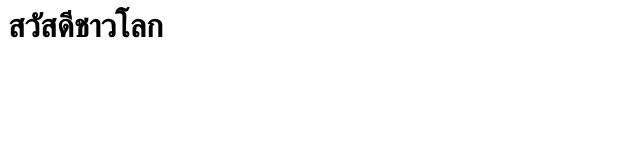
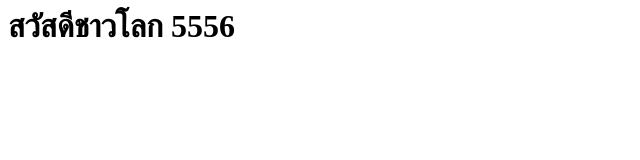
Before and after one commit to nok6868/testweb, a plain HTML site: page index.html in a window 1280 px wide. Shown: the whole page, without its empty margins (0-640 px from the left). Drawn offline with Linux system fonts and the light colour scheme.

Commit message:
Update index.html

```diff
--- a/index.html
+++ b/index.html
@@ -3,6 +3,6 @@
     <title>ทดสอบเว็บ</title>
   </head>
   <body>
-  <h1> สวัสดีชาวโลก </h1>
+  <h1> สวัสดีชาวโลก 5556 </h1>
   </body>
 </html>
```
